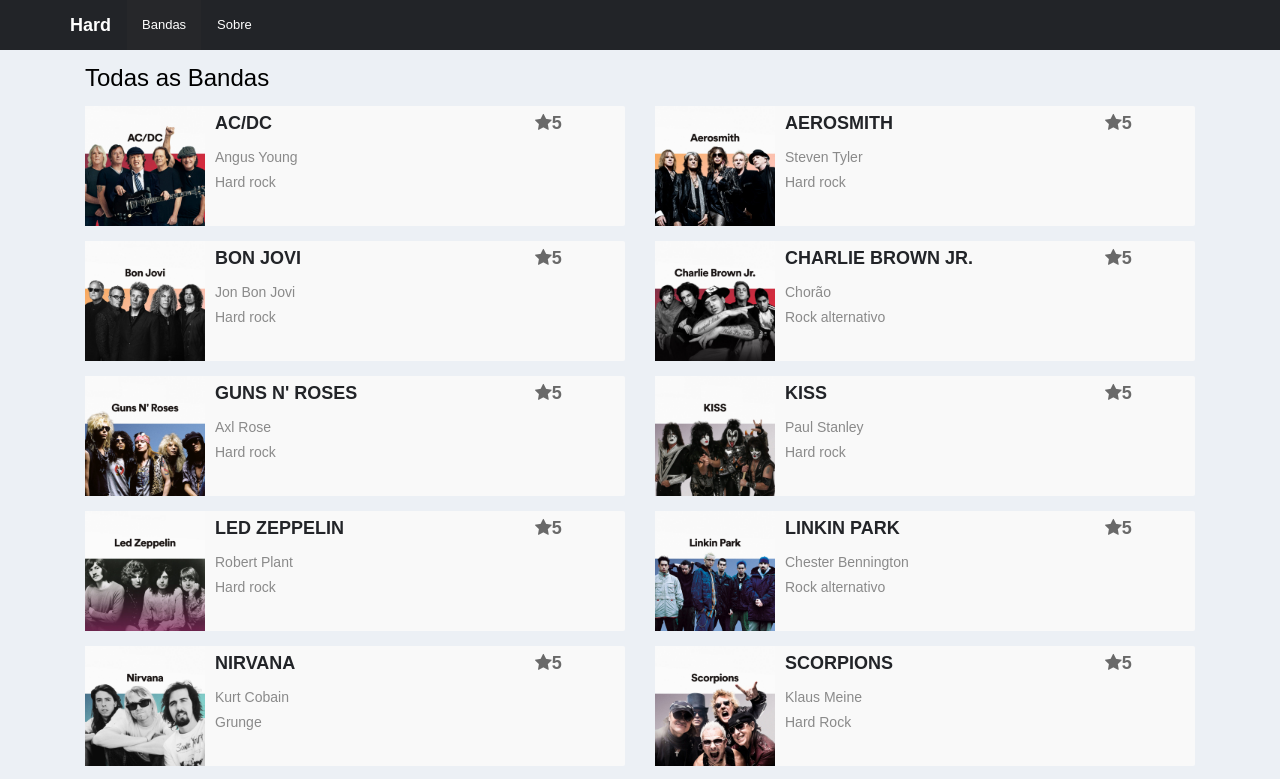
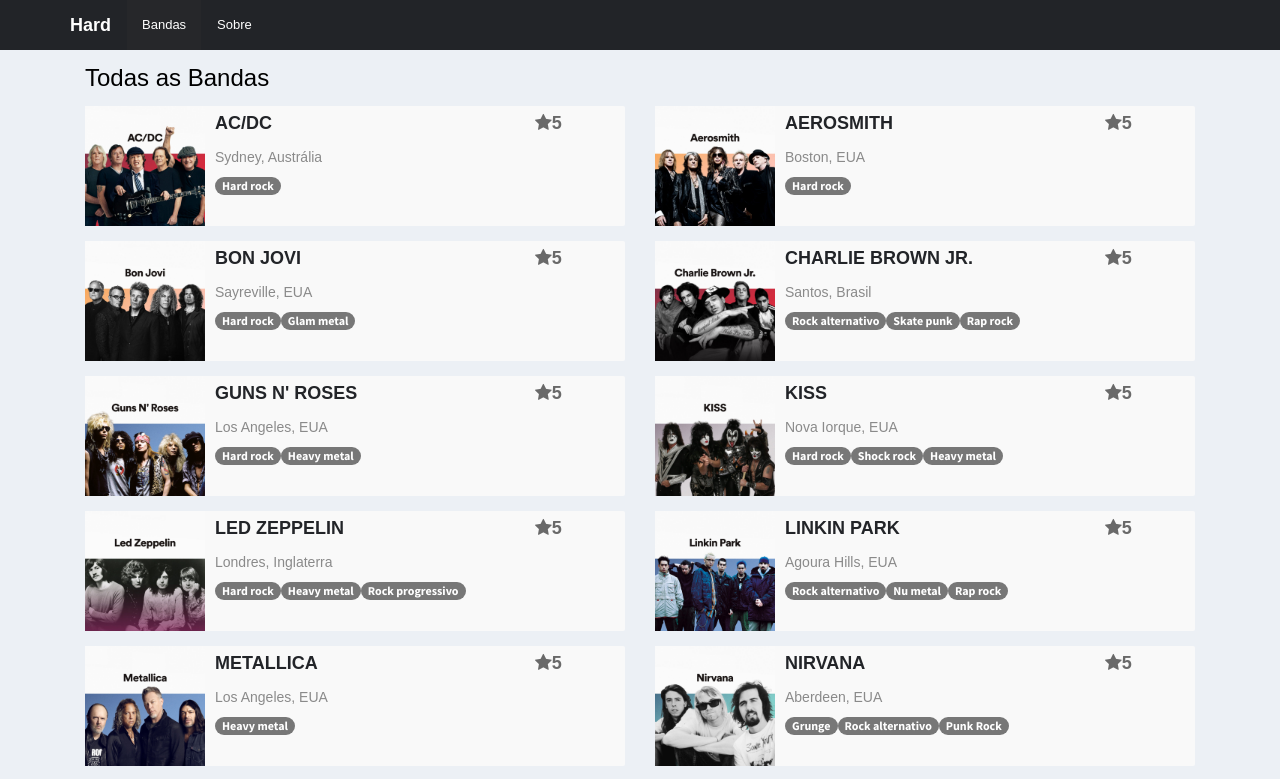
Before and after one commit to gabrielravanhan/app-hard, an Angular app: page /bands in a window 1280 px wide. Shown: the top 779 px of the page. Built offline with nearby package versions, Linux system fonts and the light colour scheme; data requests are answered from the project's data file.

Commit message:
Ajustando os dados das bandas

```diff
--- a/db.json
+++ b/db.json
@@ -1,93 +1,138 @@
 {
   "bands": [
     {
-      "id_banda": 1,
+      "idBanda": "ac-dc",
       "avaliacao": 5.0,
       "nome": "AC/DC",
-      "lider": "Angus Young",
-      "genero": "Hard rock",
-      "image_path": "assets/img/bands/ac-dc.jpg"
+      "origem": "Sydney, Austrália",
+      "generos": [
+        "Hard rock"
+      ],
+      "imagePath": "assets/img/bands/ac-dc.jpg"
     },
-
     {
-      "id_banda": 2,
+      "idBanda": "aerosmith",
       "avaliacao": 5.0,
       "nome": "Aerosmith",
-      "lider": "Steven Tyler",
-      "genero": "Hard rock",
-      "image_path": "assets/img/bands/aerosmith.jpg"
+      "origem": "Boston, EUA",
+      "generos": [
+        "Hard rock"
+      ],
+      "imagePath": "assets/img/bands/aerosmith.jpg"
     },
-
     {
-      "id_banda": 3,
+      "idBanda": "bon-jovi",
       "avaliacao": 5.0,
       "nome": "Bon Jovi",
-      "lider": "Jon Bon Jovi",
-      "genero": "Hard rock",
-      "image_path": "assets/img/bands/bon-jovi.jpg"
+      "origem": "Sayreville, EUA",
+      "generos": [
+        "Hard rock",
+        "Glam metal"
+      ],
+      "imagePath": "assets/img/bands/bon-jovi.jpg"
     },
-
     {
-      "id_banda": 9,
+      "idBanda": "charlie-brown-jr",
       "avaliacao": 5.0,
       "nome": "Charlie Brown Jr.",
-      "lider": "Chorão",
-      "genero": "Rock alternativo",
-      "image_path": "assets/img/bands/cbjr.jpg"
+      "origem": "Santos, Brasil",
+      "generos": [
+        "Rock alternativo",
+        "Skate punk",
+        "Rap rock"
+      ],
+      "imagePath": "assets/img/bands/cbjr.jpg"
     },
-
     {
-      "id_banda": 4,
+      "idBanda": "guns-n-roses",
       "avaliacao": 5.0,
       "nome": "Guns N' Roses",
-      "lider": "Axl Rose",
-      "genero": "Hard rock",
-      "image_path": "assets/img/bands/guns.jpg"
+      "origem": "Los Angeles, EUA",
+      "generos": [
+        "Hard rock",
+        "Heavy metal"
+      ],
+      "imagePath": "assets/img/bands/guns.jpg"
     },
-
     {
-      "id_banda": 5,
+      "idBanda": "kiss",
       "avaliacao": 5.0,
       "nome": "Kiss",
-      "lider": "Paul Stanley",
-      "genero": "Hard rock",
-      "image_path": "assets/img/bands/kiss.jpg"
+      "origem": "Nova Iorque, EUA",
+      "generos": [
+        "Hard rock",
+        "Shock rock",
+        "Heavy metal"
+      ],
+      "imagePath": "assets/img/bands/kiss.jpg"
     },
-
     {
-      "id_banda": 6,
+      "idBanda": "led-zeppelin",
       "avaliacao": 5.0,
       "nome": "Led Zeppelin",
-      "lider": "Robert Plant",
-      "genero": "Hard rock",
-      "image_path": "assets/img/bands/led.jpg"
+      "origem": "Londres, Inglaterra",
+      "generos": [
+        "Hard rock",
+        "Heavy metal",
+        "Rock progressivo"
+      ],
+      "imagePath": "assets/img/bands/led.jpg"
     },
-
     {
-      "id_banda": 9,
+      "idBanda": "linkin-park",
       "avaliacao": 5.0,
       "nome": "Linkin Park",
-      "lider": "Chester Bennington",
-      "genero": "Rock alternativo",
-      "image_path": "assets/img/bands/linkin-park.jpg"
+      "origem": "Agoura Hills, EUA",
+      "generos": [
+        "Rock alternativo",
+        "Nu metal",
+        "Rap rock"
+      ],
+      "imagePath": "assets/img/bands/linkin-park.jpg"
     },
-
     {
-      "id_banda": 7,
+      "idBanda": "metallica",
+      "avaliacao": 5.0,
+      "nome": "Metallica",
+      "origem": "Los Angeles, EUA",
+      "generos": [
+        "Heavy metal"
+      ],
+      "imagePath": "assets/img/bands/metallica.jpg"
+    },
+    {
+      "idBanda": "nirvana",
       "avaliacao": 5.0,
       "nome": "Nirvana",
-      "lider": "Kurt Cobain",
-      "genero": "Grunge",
-      "image_path": "assets/img/bands/nirvana.jpg"
+      "origem": "Aberdeen, EUA",
+      "generos": [
+        "Grunge",
+        "Rock alternativo",
+        "Punk Rock"
+      ],
+      "imagePath": "assets/img/bands/nirvana.jpg"
     },
-
     {
-      "id_banda": 8,
+      "idBanda": "pearl-jam",
+      "avaliacao": 5.0,
+      "nome": "Pearl Jam",
+      "origem": "Seattle, EUA",
+      "generos": [
+        "Grunge",
+        "Rock alternativo"
+      ],
+      "imagePath": "assets/img/bands/pearl-jam.jpg"
+    },
+    {
+      "idBanda": "scorpions",
       "avaliacao": 5.0,
       "nome": "Scorpions",
-      "lider": "Klaus Meine",
-      "genero": "Hard Rock",
-      "image_path": "assets/img/bands/scorpions.jpg"
+      "origem": "Hanôver, Alemanha",
+      "generos": [
+        "Hard Rock",
+        "Heavy metal"
+      ],
+      "imagePath": "assets/img/bands/scorpions.jpg"
     }
   ]
 }
--- a/src/app/bands/band/band.component.html
+++ b/src/app/bands/band/band.component.html
@@ -1,15 +1,19 @@
 <a href="#">
   <div class="place-info-box">
-    <span class="place-info-box-icon"><img [src]="band.image_path" /></span>
+    <span class="place-info-box-icon"><img [src]="band.imagePath" /></span>
 
     <div class="place-info-box-content">
       <span class="place-info-box-text">{{ band.nome }}</span>
 
       <span class="place-info-box-star"><i class="fa fa-star"></i>{{ band.avaliacao }}</span>
 
-      <span class="place-info-box-detail">{{ band.lider }}</span>
+      <span class="place-info-box-detail">{{ band.origem }}</span>
 
-      <span class="place-info-box-detail">{{ band.genero }}</span>
+      <span class="place-info-box-detail">
+        <h6>
+          <span class="badge bg-secondary" *ngFor="let band of band.generos">{{ band }}</span>
+        </h6>
+      </span>
     </div>
   </div>
 </a>
```
Also changed, not shown: src/app/bands/band/band.model.ts (+4 -4 lines).
